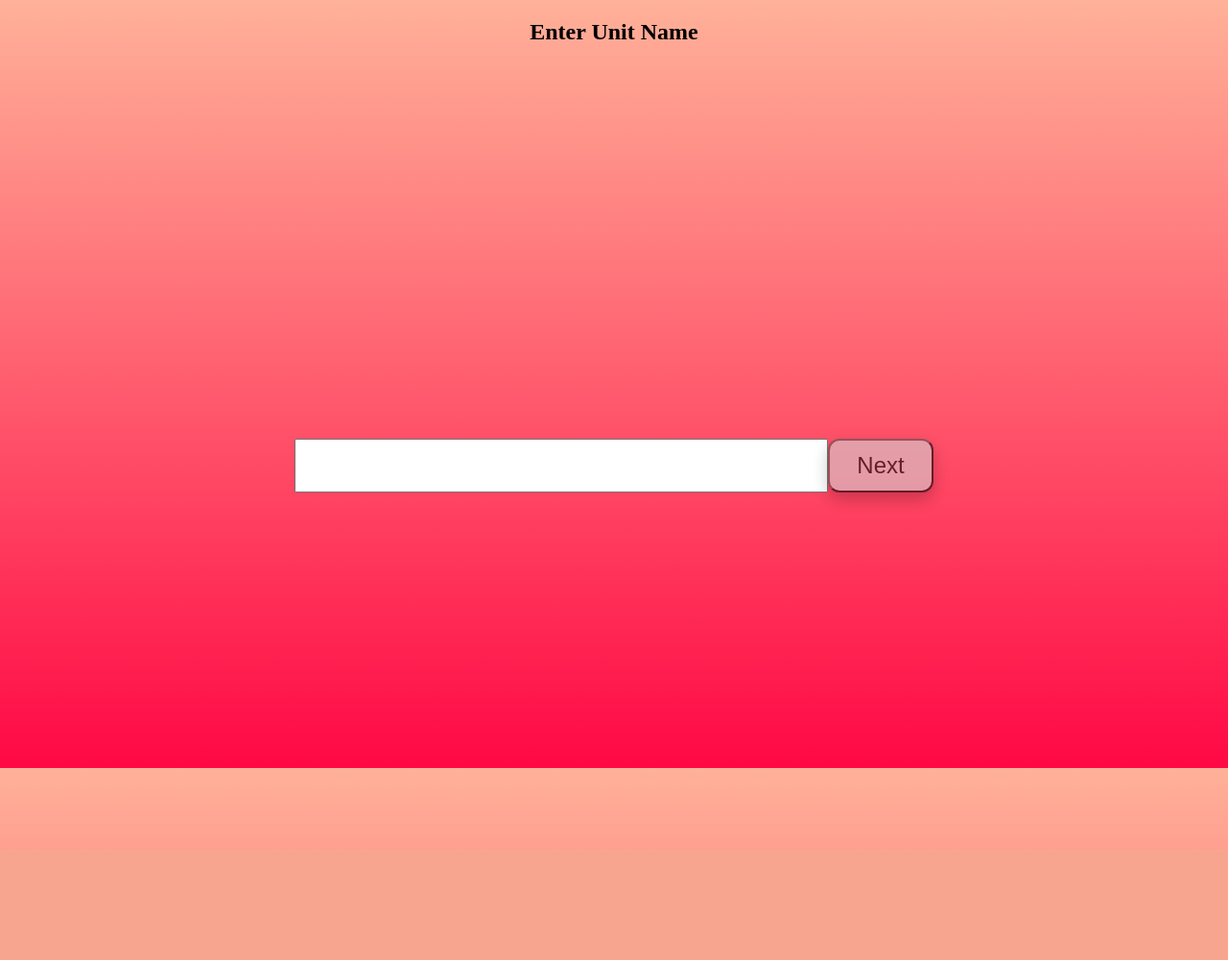
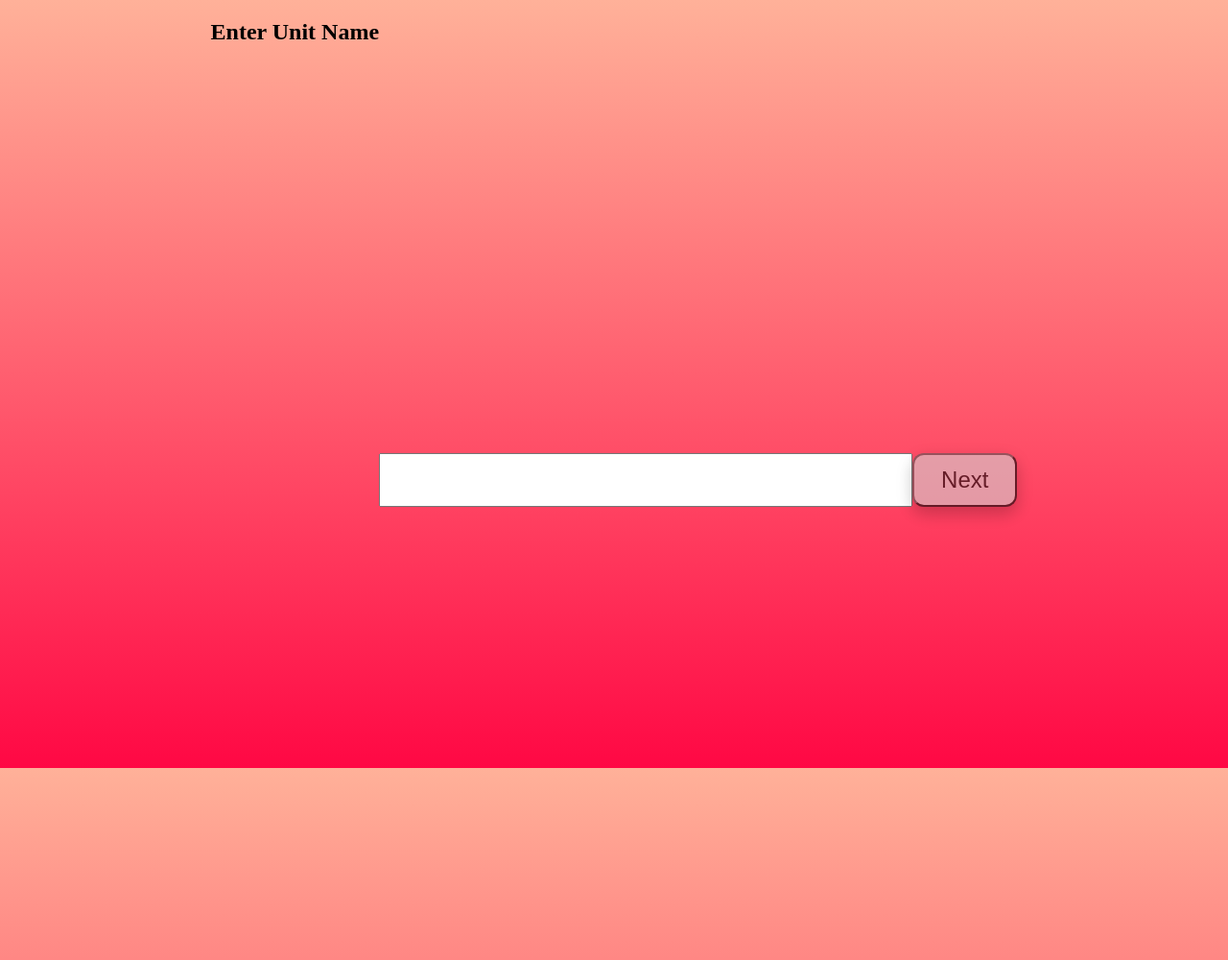
Before and after one commit to engineerdragon01/unitproject-repo, a Python web app: template templates/enter.html in a window 1280 px wide. Shown: the whole page at 96% size. Before the commit the page ends 800 px from the top, so only its background shows below. Run offline with Jinja, Linux system fonts and the light colour scheme; the template is opened without the code that fills it, so the values that code supplies are empty.

Commit message:
adjusted css

```diff
--- /dev/null
+++ b/stylesheets/enter.css
@@ -0,0 +1,16 @@
+html {
+  height: 100%;
+}
+
+.everything {
+  display: flex;
+  height: 1000px;
+  width: 100%;
+  justify-content: center;
+}
+
+
+/* #enterTitle {
+  text-align: center;
+  justify-content: center
+} */
--- /dev/null
+++ b/stylesheets/individual.css
@@ -0,0 +1,3 @@
+html {
+  height: 100%;
+}
--- a/stylesheets/unitStyle.css
+++ b/stylesheets/unitStyle.css
@@ -37,18 +37,10 @@
 h1 {
   font-family: "Geneva", sans-serif;
 }
-html {
-  height: 100%;
-}
 
 body {
-  height: 100%;
-  background-color: #d74742;
+  background-image: linear-gradient(to top, #ff0844 0%, #ffb199 100%);
   margin: 0;
-}
-
-.homePage {
-  background-image: linear-gradient(to top, #ff0844 0%, #ffb199 100%);
 }
 
 .enterPage {
@@ -66,7 +58,3 @@ body {
   display: flex;
   flex-direction: row;
 }
-
-#enterTitle {
-
-}
--- a/templates/enter.html
+++ b/templates/enter.html
@@ -6,11 +6,12 @@
     <meta charset="utf-8">
     <title>Enter Unit Name</title>
     <link rel="stylesheet" href="stylesheets/unitStyle.css">
+    <link rel="stylesheet" href="stylesheets/enter.css">
   </head>
   <body class="enterPage">
-    <center>
+    <div class="everything">
+
       <h2 id="enterTitle">Enter Unit Name</h2>
-    </center>
       <br>
       <div class="center">
         <form class="formFlex" action="/task" method="GET">
@@ -18,5 +19,6 @@
         <button class=submit_button type="submit" name="button">Next</button>
         </form>
       </div>
+    </div>
   </body>
 </html>
--- a/templates/home.html
+++ b/templates/home.html
@@ -4,7 +4,7 @@
     <title>Find Your Unit</title>
     <link rel="stylesheet" href="stylesheets/unitStyle.css">
   </head>
-  <body class="homePage">
+  <body>
     <center>
     <img src="images/logo.jpg" alt="unit logo">
     <h1><u>My Units</u></h1>
--- a/templates/individual.html
+++ b/templates/individual.html
@@ -5,6 +5,7 @@
   <head>
     <title>Unit Tasks</title>
     <link rel="stylesheet" href="stylesheets/unitStyle.css">
+    <link rel="stylesheet" href="stylesheets/individual.css">
   </head>
   <body>
     <center>
@@ -20,6 +21,9 @@
     <h2>Team Tasks</h2>
     <input type="checkbox" name="Input Task">
     </center>
+    <br>
+    <center>
     <button onclick="window.location.href = '/';">Back</button>
+    </center>
   </body>
 </html>
```
Lines whose indentation alone changed are shown as unchanged.
